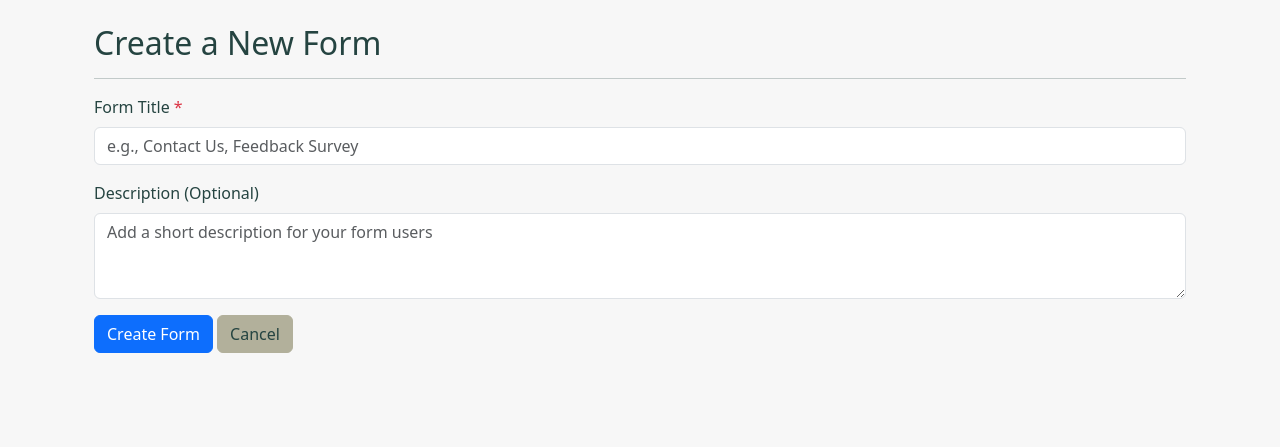
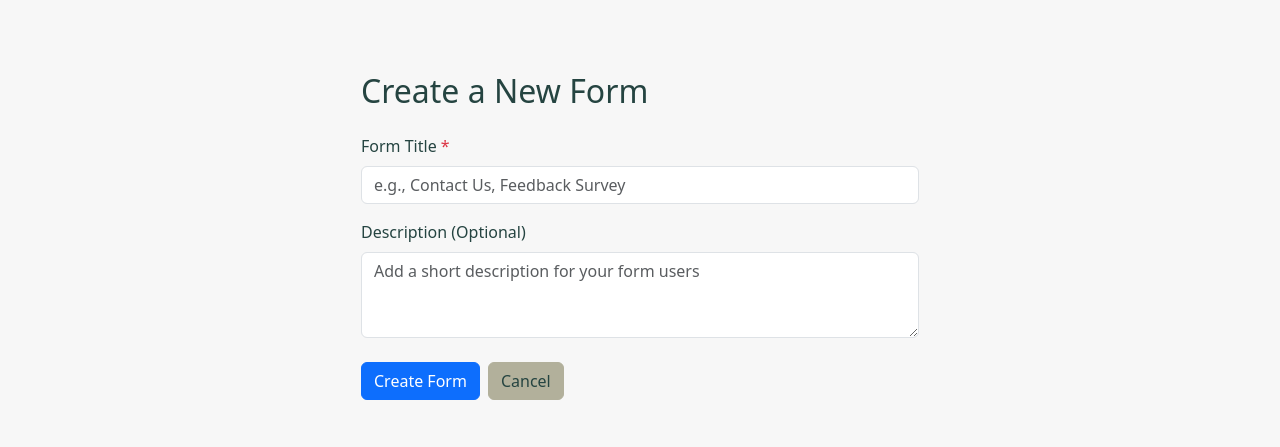
Before and after one commit to SirPelzy/form-generator, a Flask app: page /create_form in a window 1280 px wide. Shown: the part 56-503 px from the top of the page. Run offline with Flask 3, Linux system fonts and the light colour scheme; the visitor is signed in with stand-in values (Sample User, id 1); some libraries are stand-ins or nearby versions.

Commit message:
Update create_form.html

```diff
--- a/templates/create_form.html
+++ b/templates/create_form.html
@@ -2,24 +2,29 @@
 {% block title %}{{ title }}{% endblock %}
 
 {% block content %}
-<div class="container mt-4">
-    <h2>Create a New Form</h2>
-    <hr>
+<div class="content-section"> {# Added consistent padding #}
+    <div class="col-md-8 col-lg-6 mx-auto"> {# Center and constrain width #}
+        <h2 class="mb-4">Create a New Form</h2>
+        {# Removed <hr> #}
 
         <form method="POST" action="{{ url_for('create_form') }}">
             <input type="hidden" name="csrf_token" value="{{ csrf_token() }}">
             <div class="mb-3">
                 <label for="form_title" class="form-label">Form Title <span class="text-danger">*</span></label>
-            <input type="text" class="form-control" id="form_title" name="form_title" required placeholder="e.g., Contact Us, Feedback Survey" value="{{ current_title or '' }}">
+                <input type="text" class="form-control {% if errors and errors.form_title %}is-invalid{% endif %}" id="form_title" name="form_title" required placeholder="e.g., Contact Us, Feedback Survey" value="{{ current_title or '' }}">
+                 {% if errors and errors.form_title %}
+                    <div class="invalid-feedback">{{ errors.form_title }}</div>
+                 {% endif %}
             </div>
-
-        <div class="mb-3">
+            <div class="mb-4"> {# Increased margin bottom #}
                 <label for="form_description" class="form-label">Description (Optional)</label>
                 <textarea class="form-control" id="form_description" name="form_description" rows="3" placeholder="Add a short description for your form users">{{ current_description or '' }}</textarea>
             </div>
-
+            <div class="d-grid gap-2 d-md-flex justify-content-md-start"> {# Button alignment #}
                 <button type="submit" class="btn btn-primary">Create Form</button>
                 <a href="{{ url_for('dashboard') }}" class="btn btn-secondary">Cancel</a>
+            </div>
         </form>
-</div>
+    </div> {# End col #}
+</div> {# End content-section #}
 {% endblock %}
```
Lines whose indentation alone changed are shown as unchanged.
